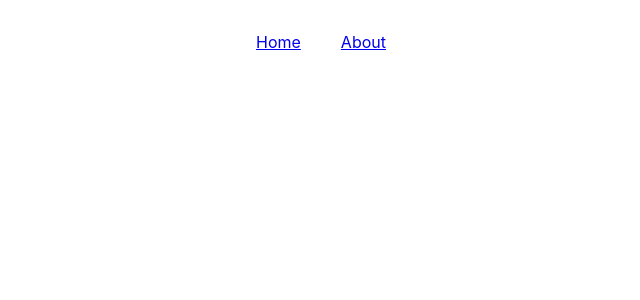
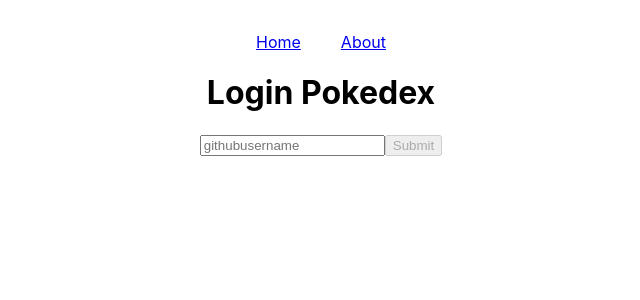
Before and after one commit to fndcaique/pokedex-with-login-access, a React (Create React App) app: page /login in a window 1280 px wide. Shown: the top 300 px of the page, without its empty margins (319-959 px from the left). Built offline with nearby package versions, Linux system fonts and the light colour scheme.

Commit message:
add login verification

```diff
--- a/src/App.js
+++ b/src/App.js
@@ -1,10 +1,11 @@
 import React, { Component } from 'react';
-import { Link, Route, Switch } from 'react-router-dom';
+import { Link, Redirect, Route, Switch } from 'react-router-dom';
 
+import About from './components/About';
+import Login from './components/Login';
+import Pokedex from './components/Pokedex';
+import PokemonDetails from './components/PokemonDetails';
 import pokemonListData from './data';
-import Pokedex from './components/Pokedex';
-import About from './components/About'
-import PokemonDetails from './components/PokemonDetails';
 
 import './styles/App.css';
 
@@ -13,12 +14,17 @@
     super();
 
     this.state = {
+      username: '',
       pokemonList: pokemonListData,
     };
   }
 
+  login = (username) => {
+    this.setState({ username });
+  };
+
   render() {
-    const { pokemonList } = this.state;
+    const { pokemonList, username } = this.state;
 
     return (
       <div className="App">
@@ -40,11 +46,39 @@
         {/* Coloque as rotas aqui.
         Lembre-se de utilizar o componente que faz apenas uma rota ser renderizada */}
         <Switch>
-          <Route path="/" exact>
+          <Route
+            path="/"
+            exact
+          >
             <Pokedex pokemonList={pokemonList} />
           </Route>
-          <Route path="/about" component={ About }></Route>
-          <Route path="/pokemon/:id"render={(props)=><PokemonDetails {...props} pokemons={pokemonList}/>}/>
+          <Route
+            path="/about"
+            component={About}
+          ></Route>
+          <Route
+            path="/pokemon/:id"
+            render={(props) => {
+              if (username.length === 0) {
+                return <Redirect to="/login" />;
+              }
+              return (
+                <PokemonDetails
+                  {...props}
+                  pokemons={pokemonList}
+                />
+              );
+            }}
+          />
+          <Route
+            path="/login"
+            render={(routeProps) => (
+              <Login
+                {...routeProps}
+                login={this.login}
+              />
+            )}
+          />
         </Switch>
       </div>
     );
--- /dev/null
+++ b/src/components/Login.js
@@ -0,0 +1,43 @@
+import React, { Component } from 'react';
+
+export default class Login extends Component {
+  state = {
+    username: '',
+  };
+
+  handleSubmit = (event) => {
+    event.preventDefault();
+    const { login, history } = this.props;
+    const { username } = this.state;
+    login(username);
+    history.push('/');
+  };
+
+  render() {
+    const { username } = this.state;
+
+    return (
+      <div>
+        <form onSubmit={this.handleSubmit}>
+          <h1>Login Pokedex</h1>
+          <label htmlFor="login">
+            <input
+              type="text"
+              placeholder="githubusername"
+              value={username}
+              onChange={({ target: { value } }) =>
+                this.setState({ username: value })
+              }
+            />
+          </label>
+          <button
+            type="submit"
+            disabled={username.length === 0}
+          >
+            Submit
+          </button>
+        </form>
+      </div>
+    );
+  }
+}
```
